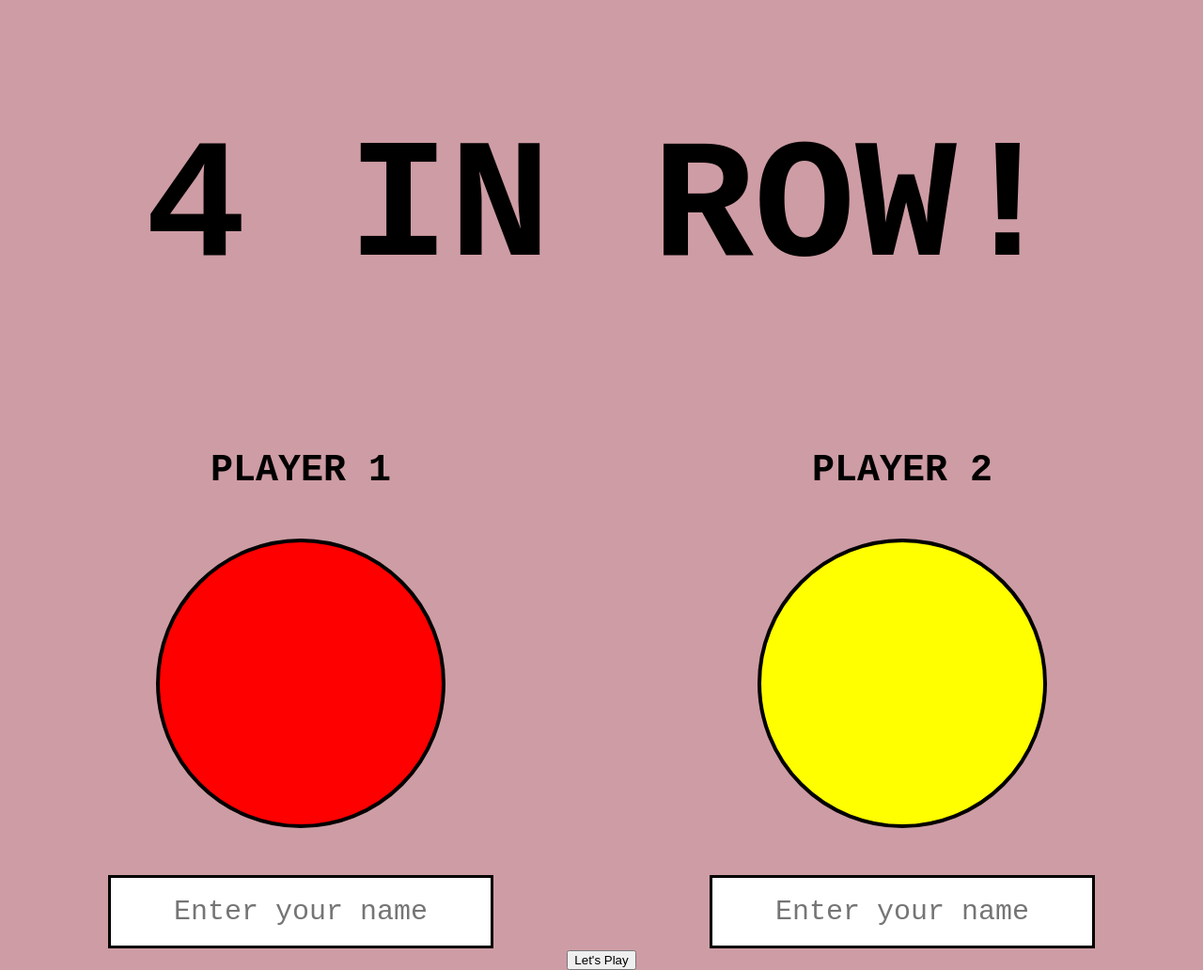
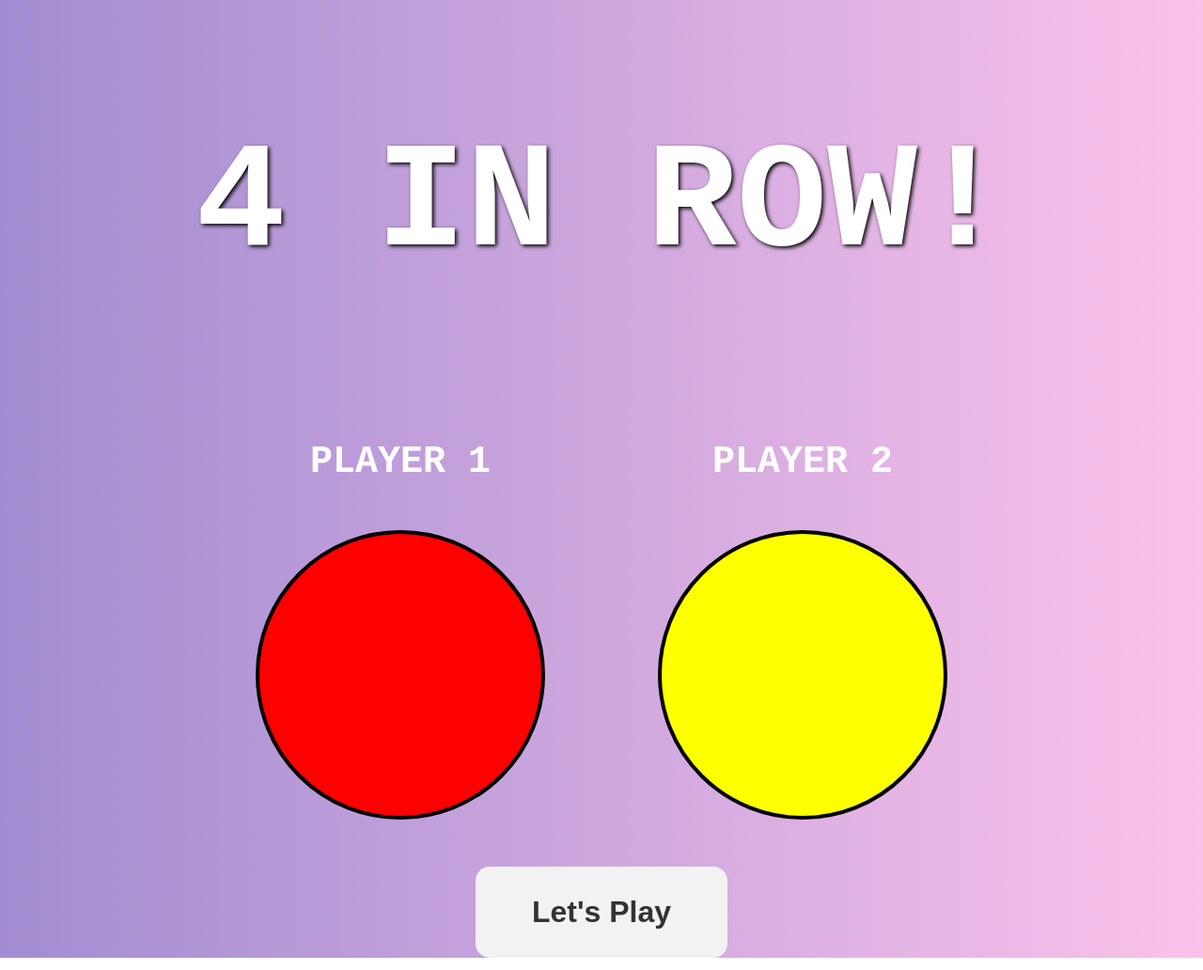
Before and after one commit to HawraAlaam/FourInRow, a plain HTML site: page index.html in a window 1280 px wide. Shown: the whole page at 94% size. Drawn offline with Linux system fonts and the light colour scheme.

Commit message:
update in CSS

```diff
--- a/index.html
+++ b/index.html
@@ -8,7 +8,6 @@
     <title>Document</title>
   </head>
   <body>
-
     <header>
       <h1 class="title">4 IN ROW!</h1>
     </header>
@@ -17,16 +16,14 @@
       <section class="player">
         <h2>PLAYER 1</h2>
         <div class="discs" id="A"></div>
-        <input type="text" placeholder="Enter your name" id="player1">
+        <!-- <input type="text" placeholder="Enter your name" id="player1"> -->
       </section>
       <section class="player">
         <h2>PLAYER 2</h2>
         <div class="discs" id="B"></div>
-        <input type="text" placeholder="Enter your name" id="player2">
+        <!-- <input type="text" placeholder="Enter your name" id="player2"> -->
       </section>
     </main>
-    <footer class="start">
-      <button>Let's Play</button>
-    </footer>
+      <a class = "start" href="./game.html"> <button class="start">Let's Play</button></a>
   </body>
 </html>
--- a/script.js
+++ b/script.js
@@ -7,6 +7,7 @@ let playerTurn = "red"
 let redChoices = []
 let yellowChoices = []
 gameOver = false
+
 //wining array from https://github.com/kubowania/connect-four/blob/master/app.js
 const winningArrays = [
   [0, 1, 2, 3],
@@ -95,7 +96,6 @@ allCells.forEach((div, index) => {
 })
 
 const checkForWin = () => {
-  console.log("here...")
   let choices
   if (playerTurn === "red") {
     choices = redChoices
--- a/style.css
+++ b/style.css
@@ -2,11 +2,15 @@ body {
   height: 100vh;
   width: 100vw;
   margin: 0;
-  background-color: rgb(206, 156, 164);
+  background: linear-gradient(to right, #a18cd1, #fbc2eb);
+  background-color: linear-gradient(to right, #2c3e50, #3498db);
+  color: white;
 
   display: flex;
+  text-align: center;
+  align-items: center;
   flex-direction: column;
-  font-family: 'Courier New', Courier, monospace;
+  font-family: "Courier New", Courier, monospace;
 }
 .discs {
   height: 300px;
@@ -29,6 +33,8 @@ header {
 main {
   display: flex;
   justify-content: space-around;
+  flex-wrap: wrap;
+  gap: 20px
 }
 .players {
   height: 800px;
@@ -38,22 +44,28 @@ h2 {
   justify-self: center;
   font-size: 40px;
 }
-input {
-  display: block;
-  margin: 0 auto;
-  width: 400px;
-  height: 70px;
-  border: 3px solid black;
-  font-size: 30px;
-  font-family: "Courier New", Courier, monospace;
-  text-align: center;
-}
-.start{
-  font-size: 20px;
-  align-self: center;
+
+.start {
+  font-size: 32px;
+  padding: 15px 30px;
+  border-radius: 15px;
+  border: none;
+
+  background-color: #f2f2f2;
+  color: #333;
+  font-weight: bold;
+  cursor: pointer;
 }
 
-.board{
+header {
+  font-size: 80px;
+  font-weight: bold;
+  color: #fff;
+  margin: 20px;
+  text-shadow: 2px 2px 4px #000;
+}
+
+.board {
   height: 750px;
   width: 940px;
   align-content: space-evenly;
@@ -61,21 +73,30 @@ input {
   align-self: center;
   display: grid;
   grid-template-columns: repeat(7, 120px);
-  grid-template-rows: repeat(6,120px);
-  gap:2px;
+  grid-template-rows: repeat(6, 120px);
+  gap: 2px;
 }
 
 .cells {
   background-color: white;
   border: 10px solid blue;
-  color : black;
+  /* color: black; */
   display: flex;
   justify-content: center;
   align-items: center;
   font-size: 60px;
   border-radius: 50%;
+  transition: background-color 0.3s ease;
 }
 
-.red{
+.cells:hover{
+  box-shadow: 0 0 10px rgba(0,0,0,0.5);
+  cursor: pointer;
+}
+
+.red {
   background-color: yellow;
 }
+
+.score {
+}
```
Also changed, not shown: game.html (+8 -1 lines).
